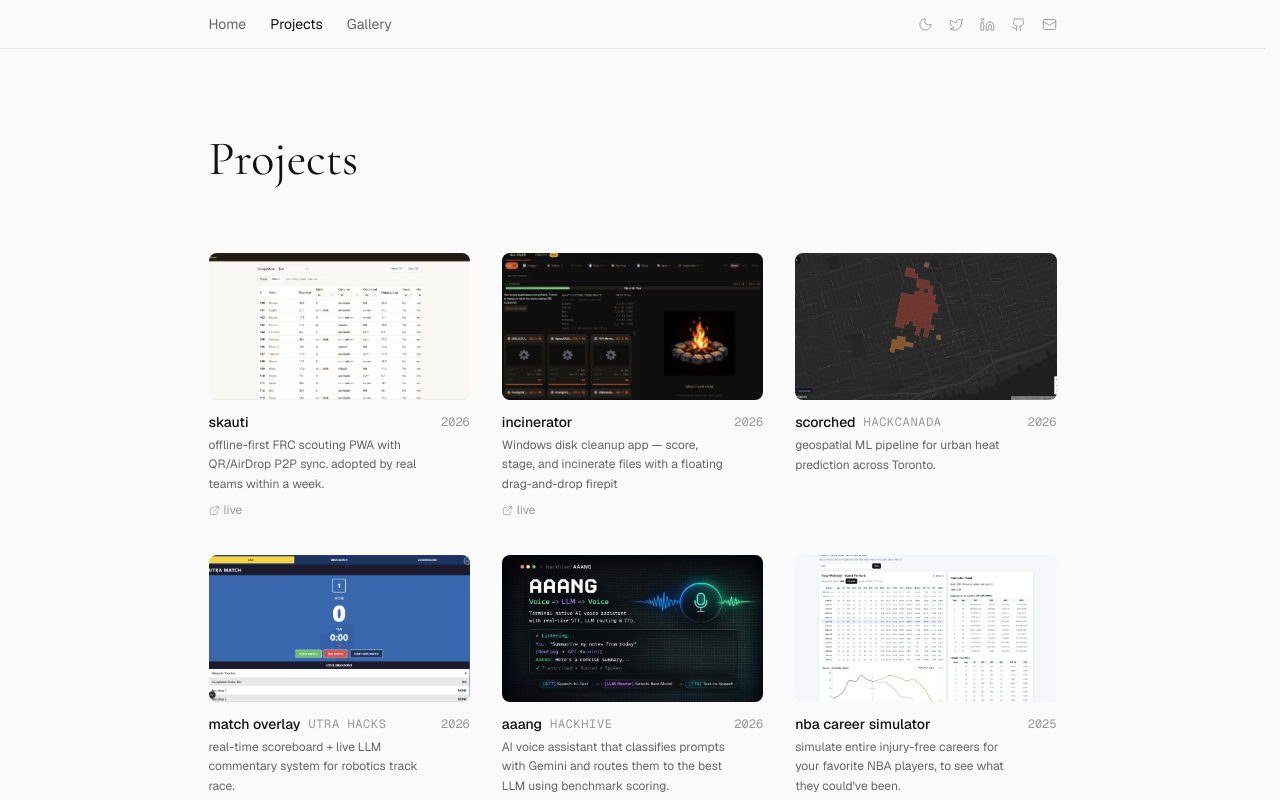
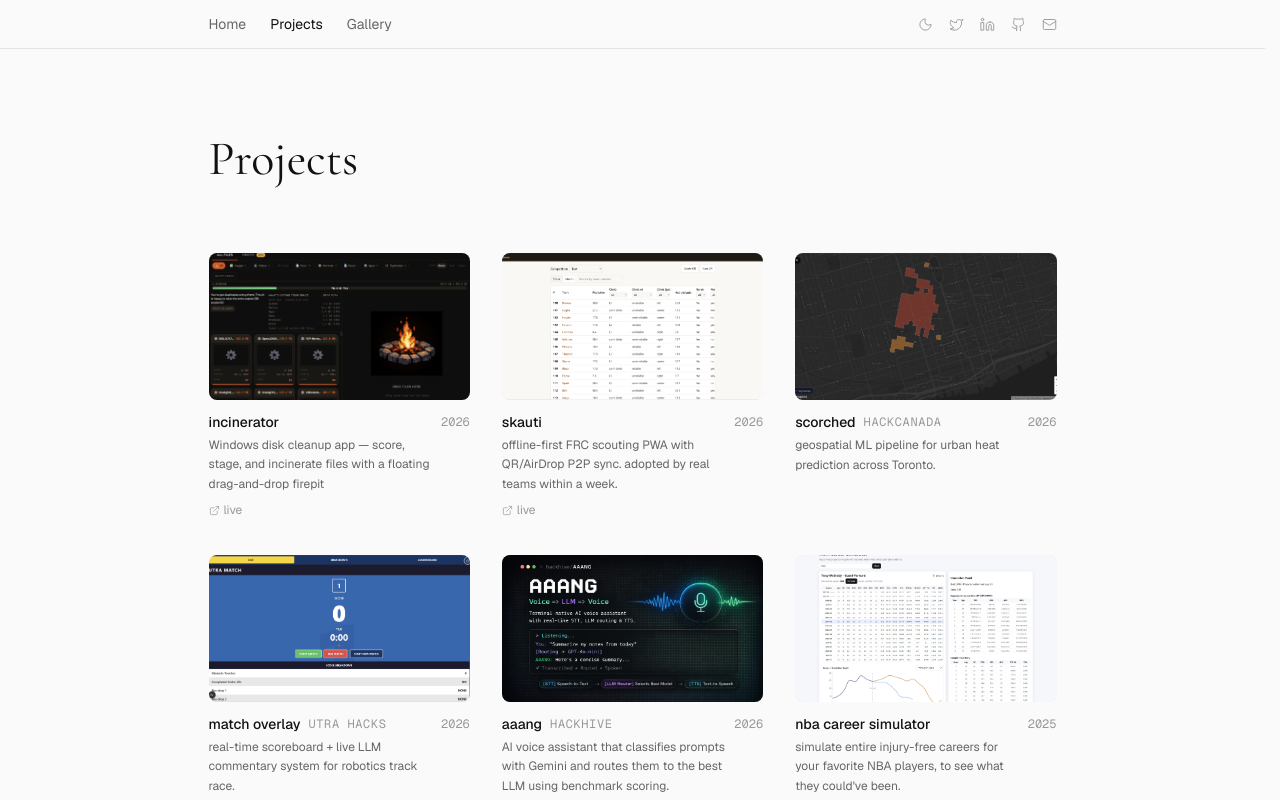
Before and after one commit to geos1l/georgio, a Next.js app: page /projects in a window 1280 px wide. Shown: the top 800 px of the page. Built offline with nearby package versions, Linux system fonts and the light colour scheme.

Commit message:
rearranged projects a bit

```diff
--- a/data/projects.ts
+++ b/data/projects.ts
@@ -20,6 +20,15 @@ export const projects: Project[] = [
     tags: ["TypeScript", "React", "Python"],
   },
   {
+    title: "incinerator",
+    year: 2026,
+    description: "Windows disk cleanup app — score, stage, and incinerate files with a floating drag-and-drop firepit",
+    thumbnail: "/projects/Incinerator-thumbnail.png",
+    href: "https://github.com/geos1l/Incinerator-Windows",
+    liveUrl: "https://github.com/geos1l/Incinerator-Windows/releases/tag/v1.0.1",
+    tags: ["TypeScript"],
+  },
+  {
     title: "skauti",
     year: 2026,
     description: "offline-first FRC scouting PWA with QR/AirDrop P2P sync. adopted by real teams within a week.",
@@ -28,13 +37,4 @@ export const projects: Project[] = [
     liveUrl: "https://skauti.ca",
     tags: ["TypeScript", "PWA", "QR"],
   },
-  {
-    title: "incinerator",
-    year: 2026,
-    description: "Windows disk cleanup app — score, stage, and incinerate files with a floating drag-and-drop firepit",
-    thumbnail: "/projects/Incinerator-thumbnail.png",
-    href: "https://github.com/geos1l/Incinerator-Windows",
-    liveUrl: "https://github.com/geos1l/Incinerator-Windows/releases/tag/v1.0.1",
-    tags: ["TypeScript"],
-  },
 ];
```
